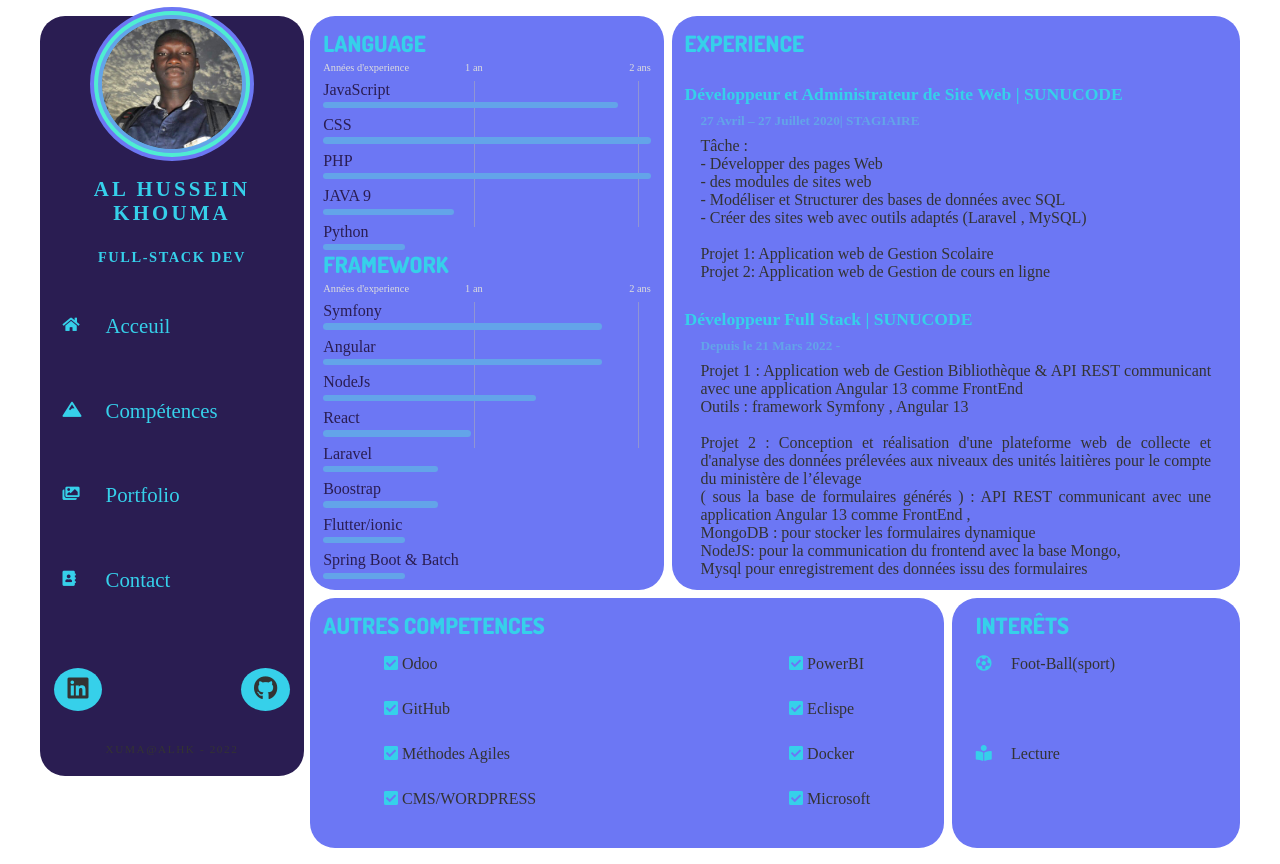
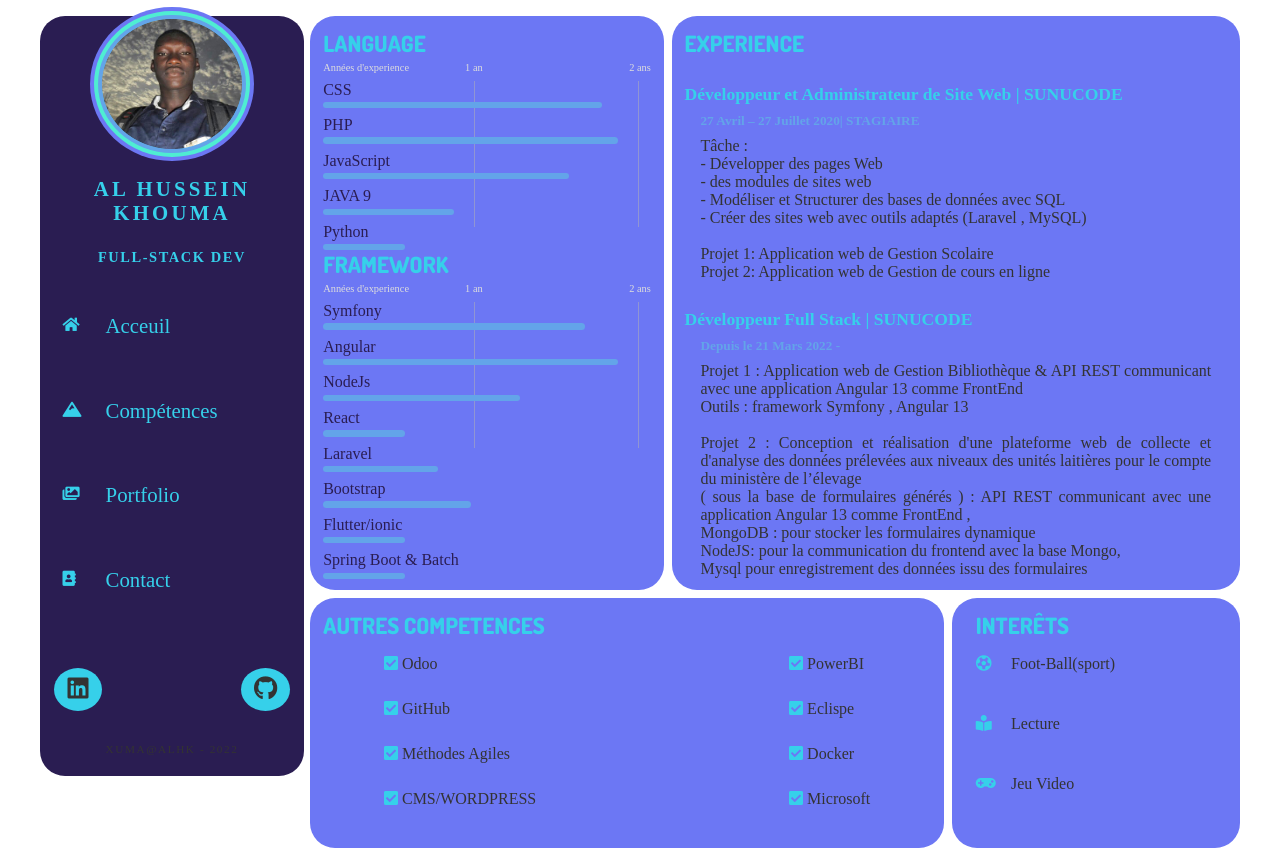
Before and after one commit to moustapha96/mon-portfolio, a React (Create React App) app: page /competences in a window 1280 px wide. Built offline with nearby package versions, Linux system fonts and the light colour scheme; a web font is replaced by a local one.

Commit message:
modification stat framework

```diff
--- a/src/Components/Knowledges/Hobbies.js
+++ b/src/Components/Knowledges/Hobbies.js
@@ -15,6 +15,12 @@ const Hobbies = () => {
           {" "}
           <i className="fas fa-book-reader"></i> <span> Lecture </span>{" "}
         </li>
+
+        <li className="hobby">
+          {" "}
+          <i class="fas fa-gamepad"></i>
+          <span> Jeu Video </span>{" "}
+        </li>
       </ul>
     </div>
   );
--- a/src/Components/Knowledges/Language.js
+++ b/src/Components/Knowledges/Language.js
@@ -4,19 +4,19 @@ import ProgressBar from "./ProgressBar";
 class Language extends Component {
   state = {
     languages: [
-      { id: 1, value: "JavaScript", xp: 1.8 },
-      { id: 2, value: "CSS", xp: 2 },
-      { id: 3, value: "PHP", xp: 2 },
+      { id: 1, value: "CSS", xp: 1.7 },
+      { id: 3, value: "PHP", xp: 1.8 },
+      { id: 2, value: "JavaScript", xp: 1.5 },
       { id: 4, value: "JAVA 9", xp: 0.8 },
       { id: 5, value: "Python", xp: 0.5 },
     ],
     frameworks: [
-      { id: 1, value: "Symfony", xp: 1.7 },
-      { id: 2, value: "Angular", xp: 1.7 },
-      { id: 3, value: "NodeJs", xp: 1.3 },
-      { id: 4, value: "React", xp: 0.9 },
+      { id: 1, value: "Symfony", xp: 1.6 },
+      { id: 2, value: "Angular", xp: 1.8 },
+      { id: 3, value: "NodeJs", xp: 1.2 },
+      { id: 4, value: "React", xp: 0.5 },
       { id: 6, value: "Laravel", xp: 0.7 },
-      { id: 5, value: "Boostrap", xp: 0.7 },
+      { id: 5, value: "Bootstrap", xp: 0.9 },
       { id: 7, value: "Flutter/ionic", xp: 0.5 },
       { id: 9, value: "Spring Boot & Batch", xp: 0.5 },
     ],
```
